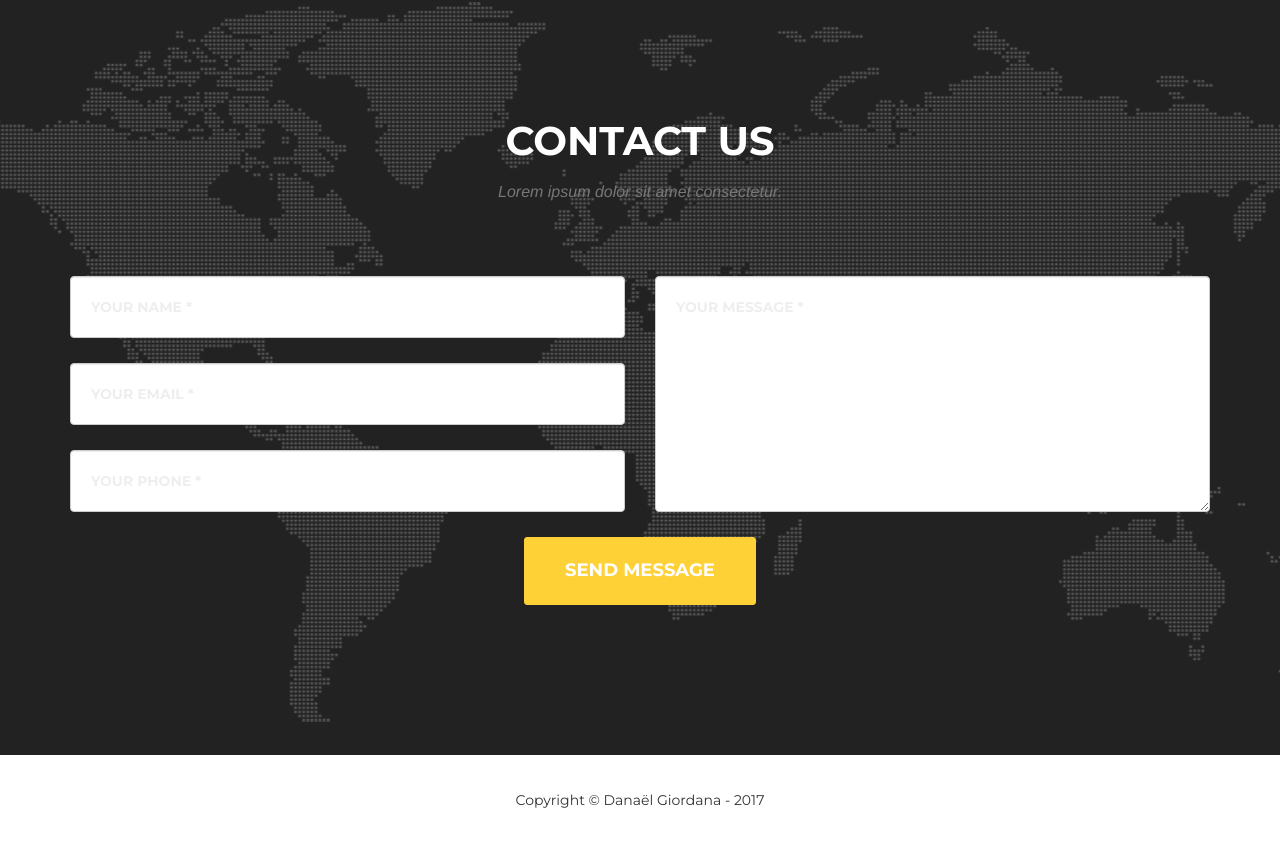
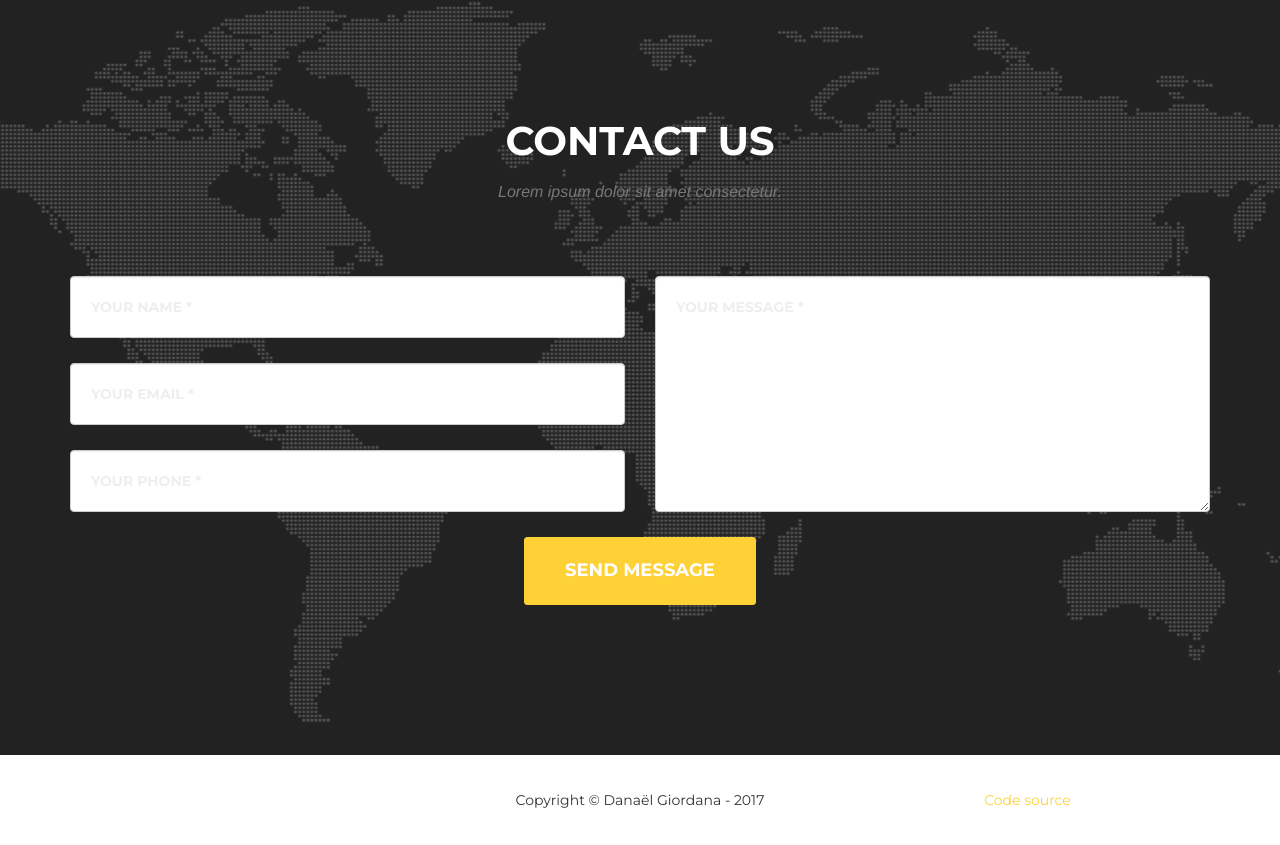
Before and after one commit to TheFreestyler33/portfolio, a plain HTML site: page index.html in a window 1280 px wide. Shown: the part 6153-6998 px from the top of the page. Drawn offline with nearby package versions, Linux system fonts and the light colour scheme; a web font is replaced by a local one.

Commit message:
add a link to the code source in the footer

```diff
--- a/index.html
+++ b/index.html
@@ -488,6 +488,9 @@
                     <span class="copyright">Copyright &copy; Danaël Giordana - 2017</span>
                 </div>
                 <div class="col-md-4">
+                    <ul class="list-inline quicklinks">
+                        <li><a href="https://github.com/danaelg/portfolio" target="_blank">Code source</a></li>
+                    </ul>
                 </div>
             </div>
         </div>
```
